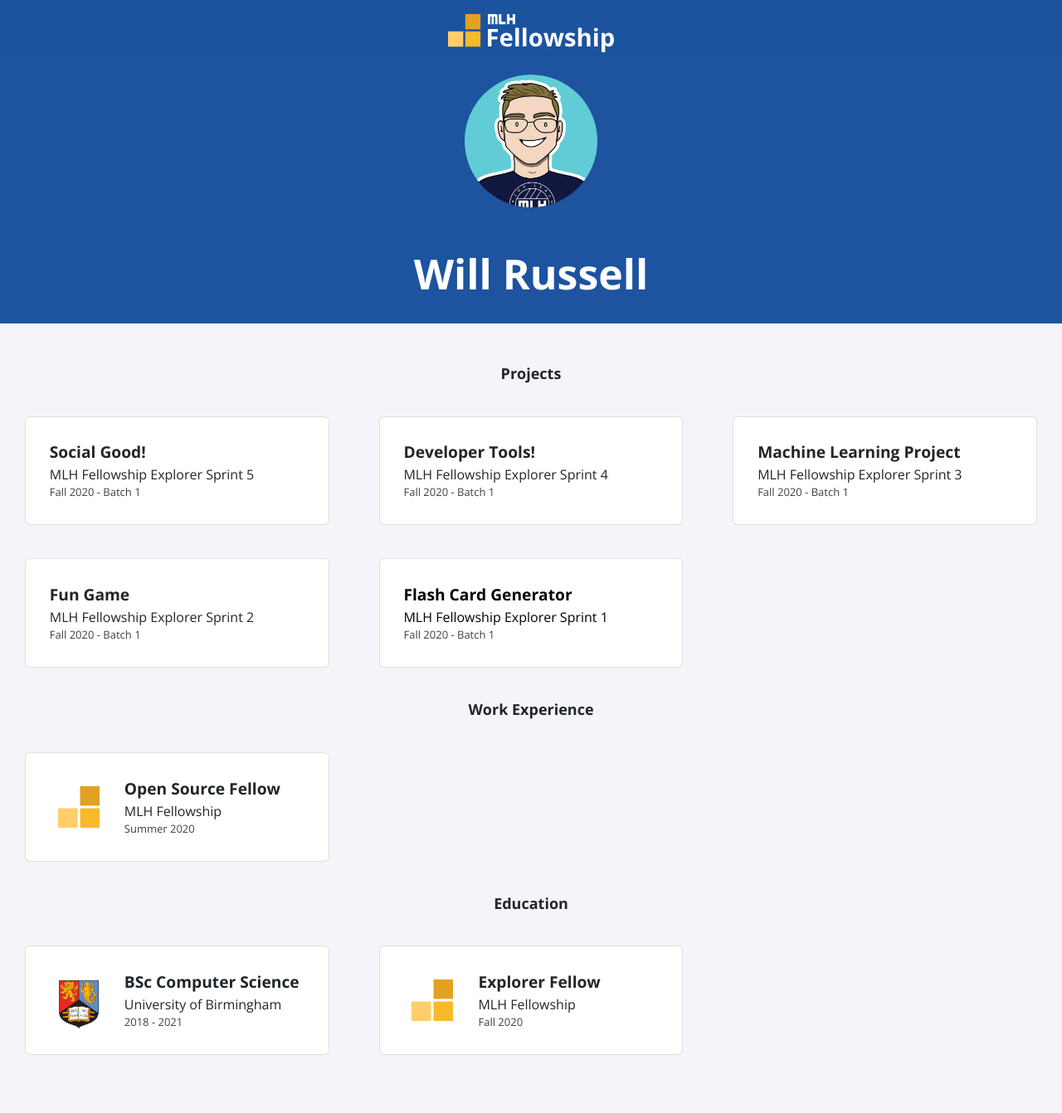
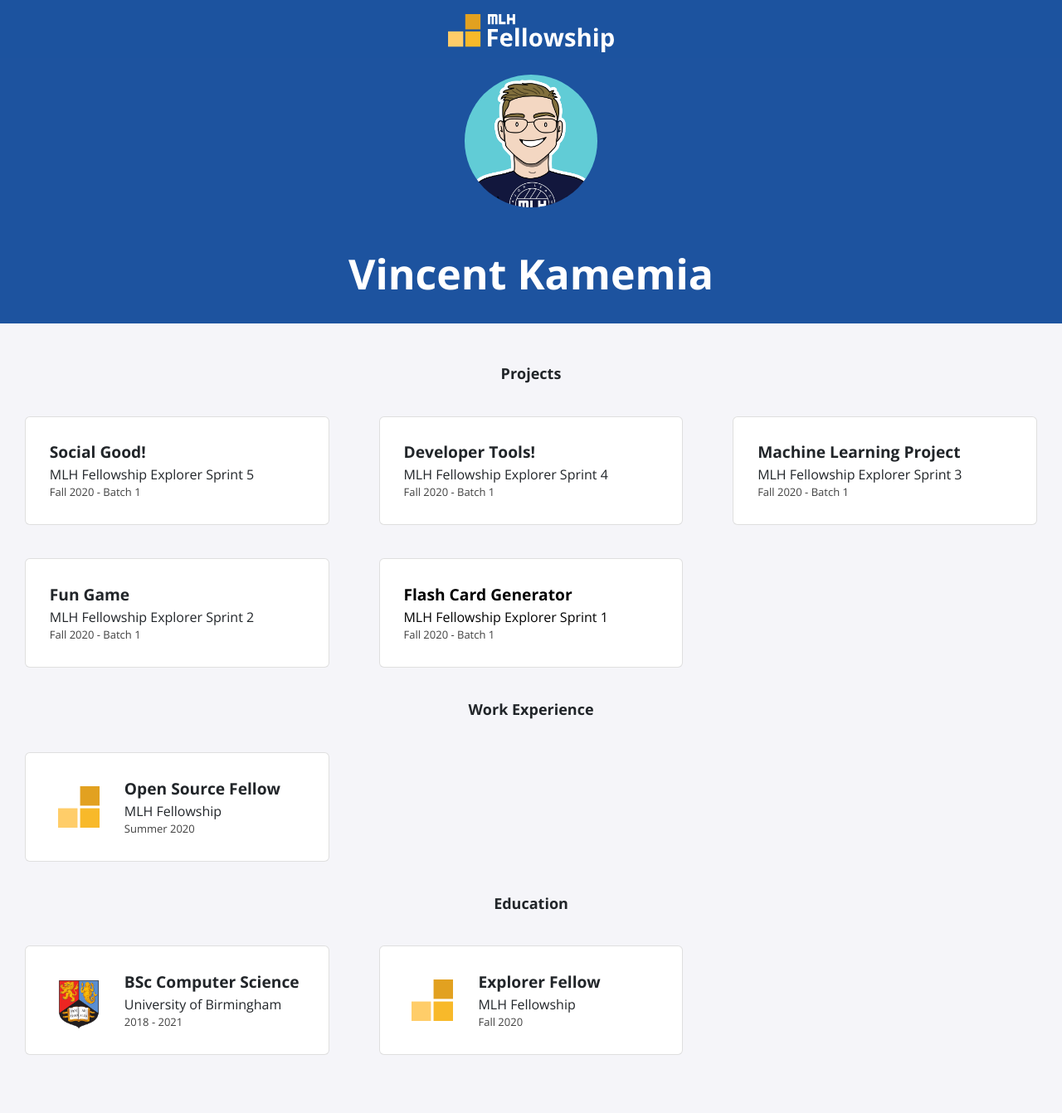
Before and after one commit to kamemia1/kamemia1.github.io, a Jekyll site: the page built from index.html, in a window 1280 px wide. Shown: the whole page at 83% size. Built offline with Jekyll 4.4.1, drawn with Linux system fonts in a browser that asks for light colours; nearby versions of some CDN libraries.

Commit message:
Update _config.yml to include kamemia's name

```diff
--- a/_config.yml
+++ b/_config.yml
@@ -1,13 +1,13 @@
-title: "Will Russell"
-email: fellowship@mlh.io
+title: "Vincent Kamemia"
+email: kamemia18@yahoo.com
 description: >- # this means to ignore newlines until "baseurl:"
   Write an awesome description for your new site here. You can edit this
   line in _config.yml. It will appear in your document head meta (for
   Google search results) and in your feed.xml site description.
 baseurl: "/"
-url: "/portfolio-template"
-twitter_username: mlhacks
-github_username:  mlh-fellowship
+url: "https://kamemia1.github.io/"
+twitter_username: kamemia18
+github_username:  kamemia1
 
 sass:
   sass_dir: _sass
```
